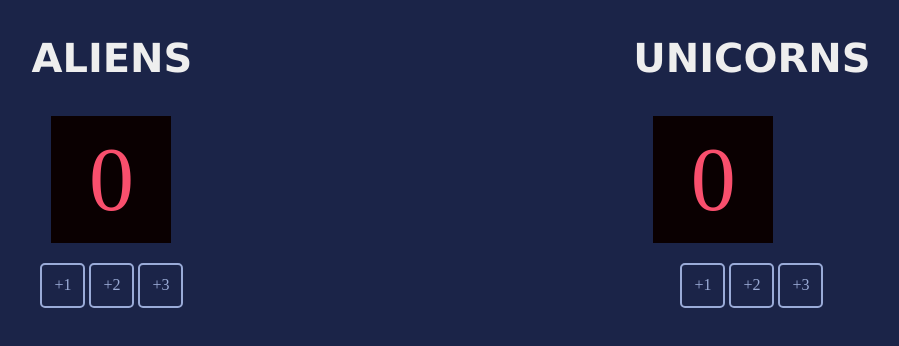
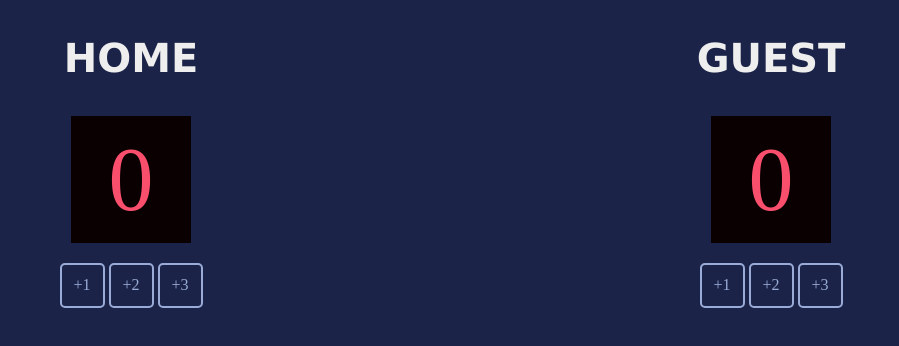
Before and after one commit to Dottore89/BasketballScoreboard, a plain HTML site: page index.html in a window 1280 px wide. Shown: the whole page, without its empty margins (189-1088 px from the left). Drawn offline with nearby package versions, Linux system fonts and the light colour scheme.

Commit message:
Reverted last changes

```diff
--- a/index.html
+++ b/index.html
@@ -5,7 +5,7 @@
     <body>
         <div class="container">
             <div class="column">
-                <h3>ALIENS</h3>
+                <h3>HOME</h3>
                 <h2 id="home-score" class="score">0</h2>
                 <div>
                     <button id="home-score-btn-1" onclick="increaseHomeScoreOne()">+1</button>
@@ -14,7 +14,7 @@
                 </div>
             </div>
             <div class="column">
-                <h3>UNICORNS</h3>
+                <h3>GUEST</h3>
                 <h2 id="guest-score" class="score">0</h2>
                 <div>
                     <button id="guest-score-btn-1" onclick="increaseGuestScoreOne()">+1</button>
```
